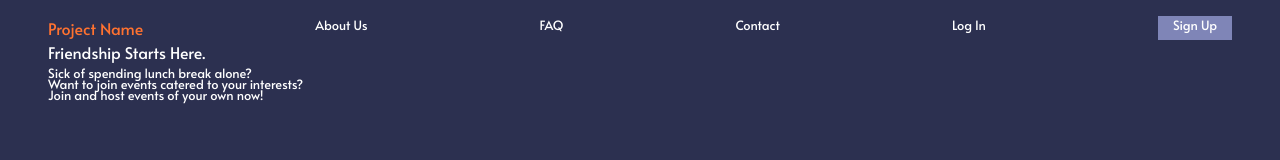
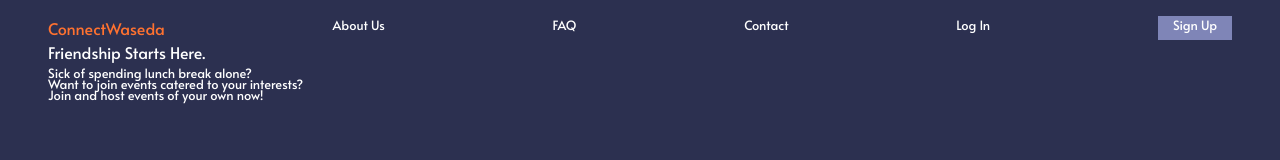
Before and after one commit to nobu-h-o/ConnectWaseda, a Next.js app in the folder frontend/: page / in a window 1280 px wide. Shown: the top 160 px of the page. Built offline with nearby package versions, Linux system fonts and the light colour scheme.

Commit message:
changed header

```diff
--- a/frontend/components/header.tsx
+++ b/frontend/components/header.tsx
@@ -3,7 +3,7 @@ export default function Header() {
     <header>
       <div className="header">
         <div className="projectName">
-          <p>Project Name</p>
+          <p>ConnectWaseda</p>
         </div>
         <p>About Us</p>
         <p>FAQ</p>
```
